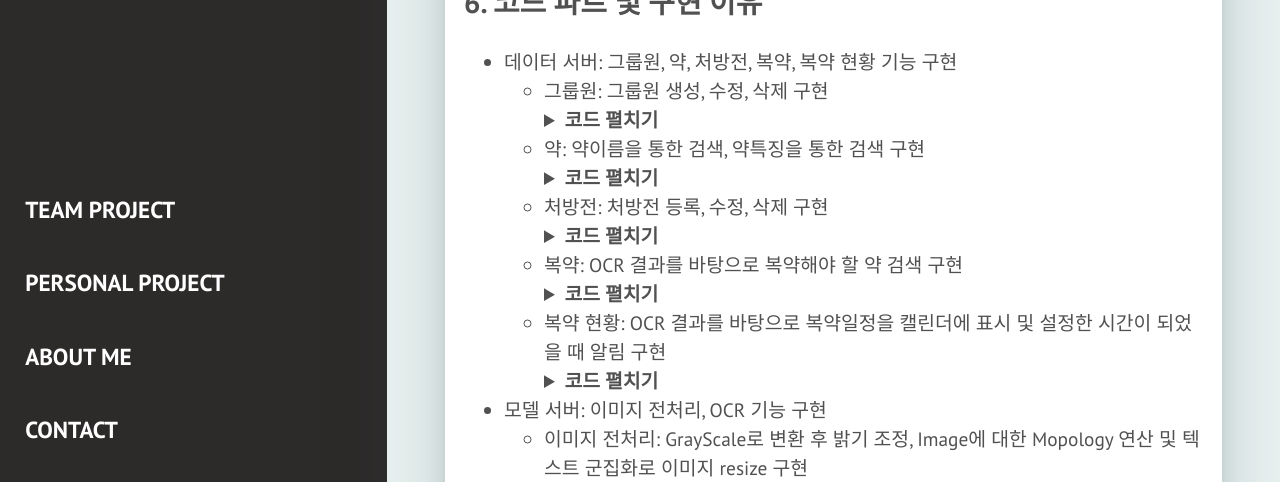
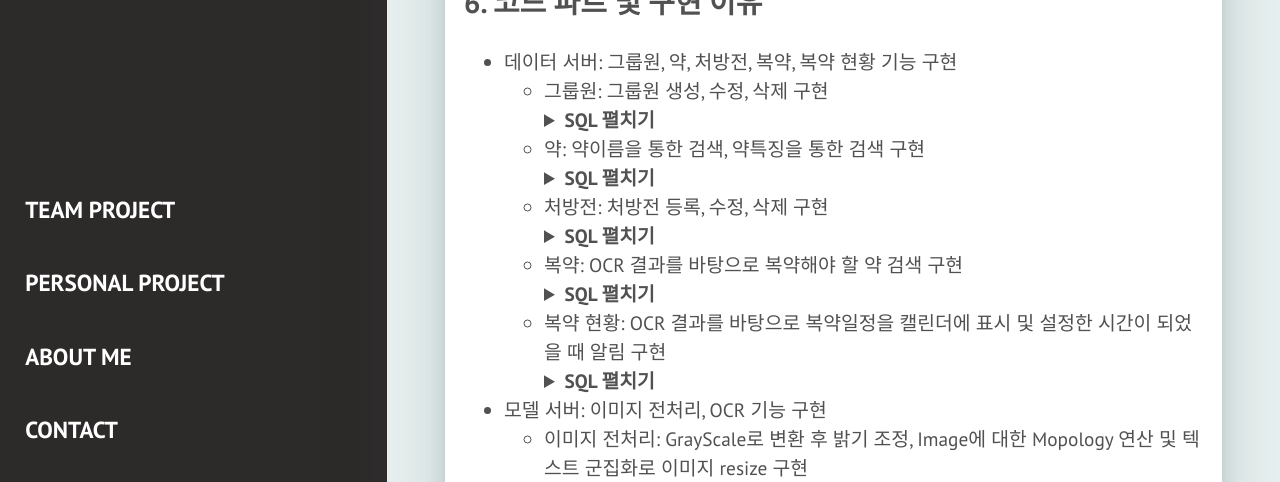
Before and after one commit to kimgusxo/kimgusxo.github.io, a Jekyll site: the page built from _posts/2017-03-29-the-white-house.markdown, in a window 1280 px wide and 900 px high, scrolled down 4083 px. Shown: the part 153-635 px from the top of the window. Built offline with Jekyll 4.4.1, drawn with Linux system fonts in a browser that asks for light colours; some web fonts are replaced.

Commit message:
info update

```diff
--- a/_posts/2017-03-29-the-white-house.markdown
+++ b/_posts/2017-03-29-the-white-house.markdown
@@ -107,35 +107,35 @@ description: OCR 기술을 활용한 처방전 기반 자동 복약관리 어플
 	- 그룹원: 그룹원 생성, 수정, 삭제 구현
 		<details>
 		<summary>
-		<b>코드 펼치기</b>
+		<b>SQL 펼치기</b>
 		</summary>
 		</details>
 
 	- 약: 약이름을 통한 검색, 약특징을 통한 검색 구현
 		<details>
 		<summary>
-		<b>코드 펼치기</b>
+		<b>SQL 펼치기</b>
 		</summary>
 		</details>
 
 	- 처방전: 처방전 등록, 수정, 삭제 구현
 		<details>
 		<summary>
-		<b>코드 펼치기</b>
+		<b>SQL 펼치기</b>
 		</summary>
 		</details>
 
 	- 복약: OCR 결과를 바탕으로 복약해야 할 약 검색 구현
 		<details>
 		<summary>
-		<b>코드 펼치기</b>
+		<b>SQL 펼치기</b>
 		</summary>
 		</details>
 
 	- 복약 현황: OCR 결과를 바탕으로 복약일정을 캘린더에 표시 및 설정한 시간이 되었을 때 알림 구현
 		<details>
 		<summary>
-		<b>코드 펼치기</b>
+		<b>SQL 펼치기</b>
 		</summary>
 		</details>
 
```
